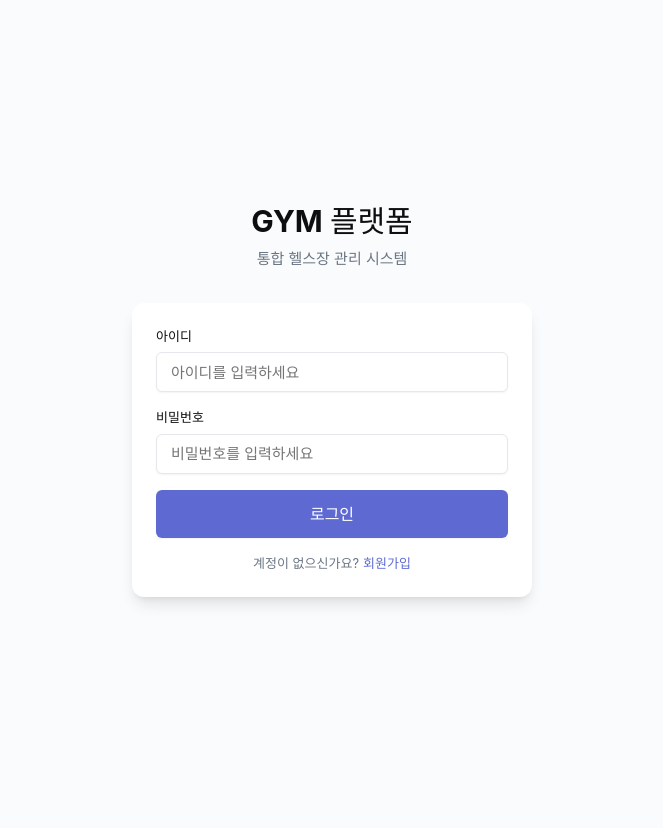
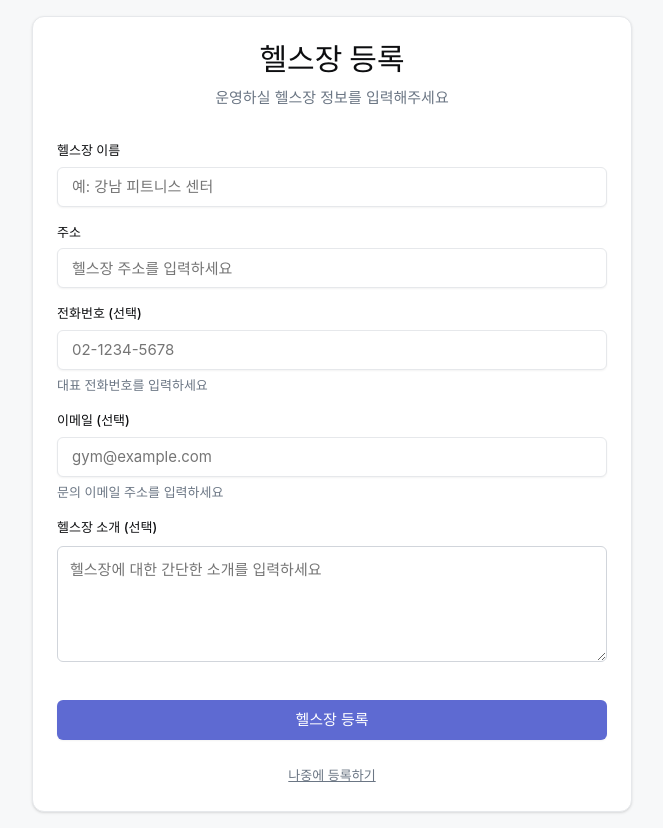
Before and after one commit to gym-menagement/front, a React (Vite) app: page /gym/register in a window 1280 px wide. Before the commit this address led to /login. Shown: the whole page, without its empty margins (308-971 px from the left). Before the commit the page ends 800 px from the top, so only its background shows below. Built offline with nearby package versions, Linux system fonts and the light colour scheme.

Commit message:
헬스장 등록 flow

```diff
--- a/src/App.tsx
+++ b/src/App.tsx
@@ -12,6 +12,7 @@ import MemberDashboard from './pages/member/MemberDashboard';
 
 // Gym Pages
 import GymList from './pages/gym/GymList';
+import GymRegisterPage from './pages/gym/GymRegisterPage';
 
 // Trainer Pages (to be created)
 // import TrainerDashboard from './pages/trainer/Dashboard';
@@ -65,6 +66,7 @@ function App() {
         {/* Public Routes */}
         <Route path="/login" element={<LoginPage />} />
         <Route path="/signup" element={<SignupPage />} />
+        <Route path="/gym/register" element={<GymRegisterPage />} />
         <Route path="/components" element={<ComponentsDemo />} />
 
         {/* Member Routes */}
--- a/src/pages/auth/SignupPage.tsx
+++ b/src/pages/auth/SignupPage.tsx
@@ -196,8 +196,16 @@ const SignupPage = () => {
 
       await User.insert(userData);
 
-      alert('회원가입이 완료되었습니다. 로그인해주세요.');
-      navigate('/login');
+      alert('회원가입이 완료되었습니다.');
+
+      // 헬스장 관리자인 경우 헬스장 등록 페이지로 이동
+      if (formData.role === User.role.GYM_ADMIN) {
+        alert('헬스장 관리자로 가입하셨습니다. 헬스장을 등록해주세요.');
+        navigate('/gym/register');
+      } else {
+        alert('로그인해주세요.');
+        navigate('/login');
+      }
     } catch (error) {
       console.error('Signup failed:', error);
       alert('회원가입에 실패했습니다. 다시 시도해주세요.');
--- /dev/null
+++ b/src/pages/gym/GymRegisterPage.tsx
@@ -0,0 +1,258 @@
+import { useState } from 'react';
+import { useNavigate } from 'react-router-dom';
+import { Button, Input, Card } from '../../components/ui';
+import { theme } from '../../theme';
+import { Gym } from '../../models';
+import type { CreateGymRequest } from '../../types/gym';
+
+const GymRegisterPage = () => {
+  const navigate = useNavigate();
+  const [loading, setLoading] = useState(false);
+  const [errors, setErrors] = useState<Record<string, string>>({});
+
+  const [formData, setFormData] = useState({
+    name: '',
+    address: '',
+    phone: '',
+    email: '',
+    description: '',
+  });
+
+  const handleChange = (field: string, value: string) => {
+    setFormData((prev) => ({
+      ...prev,
+      [field]: value,
+    }));
+
+    // Clear error when user starts typing
+    if (errors[field]) {
+      setErrors((prev) => {
+        const newErrors = { ...prev };
+        delete newErrors[field];
+        return newErrors;
+      });
+    }
+  };
+
+  const validateForm = (): boolean => {
+    const newErrors: Record<string, string> = {};
+
+    // 헬스장 이름 검증
+    if (!formData.name.trim()) {
+      newErrors.name = '헬스장 이름을 입력해주세요.';
+    } else if (formData.name.length < 2) {
+      newErrors.name = '헬스장 이름은 2자 이상이어야 합니다.';
+    }
+
+    // 주소 검증
+    if (!formData.address.trim()) {
+      newErrors.address = '주소를 입력해주세요.';
+    }
+
+    // 전화번호 검증 (선택)
+    if (formData.phone && !/^0\d{1,2}-\d{3,4}-\d{4}$/.test(formData.phone)) {
+      newErrors.phone = '올바른 전화번호 형식이 아닙니다. (예: 02-1234-5678)';
+    }
+
+    // 이메일 검증 (선택)
+    if (formData.email && !/^[^\s@]+@[^\s@]+\.[^\s@]+$/.test(formData.email)) {
+      newErrors.email = '올바른 이메일 형식이 아닙니다.';
+    }
+
+    setErrors(newErrors);
+    return Object.keys(newErrors).length === 0;
+  };
+
+  const handleSubmit = async (e: React.FormEvent) => {
+    e.preventDefault();
+
+    if (!validateForm()) {
+      return;
+    }
+
+    try {
+      setLoading(true);
+
+      // CreateGymRequest 생성
+      const gymData: CreateGymRequest = {
+        name: formData.name,
+        date: new Date().toISOString(),
+      };
+
+      await Gym.insert(gymData);
+
+      alert('헬스장 등록이 완료되었습니다.');
+      navigate('/admin/dashboard');
+    } catch (error) {
+      console.error('Gym registration failed:', error);
+      alert('헬스장 등록에 실패했습니다. 다시 시도해주세요.');
+    } finally {
+      setLoading(false);
+    }
+  };
+
+  return (
+    <div
+      style={{
+        minHeight: '100vh',
+        display: 'flex',
+        alignItems: 'center',
+        justifyContent: 'center',
+        backgroundColor: theme.colors.background.secondary,
+        padding: theme.spacing[4],
+      }}
+    >
+      <Card
+        style={{
+          width: '100%',
+          maxWidth: '600px',
+        }}
+      >
+        {/* Header */}
+        <div style={{ textAlign: 'center', marginBottom: theme.spacing[8] }}>
+          <h1
+            style={{
+              fontSize: theme.typography.fontSize['3xl'],
+              fontWeight: theme.typography.fontWeight.bold,
+              color: theme.colors.text.primary,
+              marginBottom: theme.spacing[2],
+            }}
+          >
+            헬스장 등록
+          </h1>
+          <p
+            style={{
+              fontSize: theme.typography.fontSize.base,
+              color: theme.colors.text.secondary,
+            }}
+          >
+            운영하실 헬스장 정보를 입력해주세요
+          </p>
+        </div>
+
+        {/* Form */}
+        <form onSubmit={handleSubmit}>
+          <div
+            style={{
+              display: 'flex',
+              flexDirection: 'column',
+              gap: theme.spacing[4],
+            }}
+          >
+            {/* 헬스장 이름 */}
+            <Input
+              label="헬스장 이름"
+              type="text"
+              placeholder="예: 강남 피트니스 센터"
+              value={formData.name}
+              onChange={(e) => handleChange('name', e.target.value)}
+              error={errors.name}
+              fullWidth
+              required
+            />
+
+            {/* 주소 */}
+            <Input
+              label="주소"
+              type="text"
+              placeholder="헬스장 주소를 입력하세요"
+              value={formData.address}
+              onChange={(e) => handleChange('address', e.target.value)}
+              error={errors.address}
+              fullWidth
+              required
+            />
+
+            {/* 전화번호 */}
+            <Input
+              label="전화번호 (선택)"
+              type="tel"
+              placeholder="02-1234-5678"
+              value={formData.phone}
+              onChange={(e) => handleChange('phone', e.target.value)}
+              error={errors.phone}
+              helperText="대표 전화번호를 입력하세요"
+              fullWidth
+            />
+
+            {/* 이메일 */}
+            <Input
+              label="이메일 (선택)"
+              type="email"
+              placeholder="gym@example.com"
+              value={formData.email}
+              onChange={(e) => handleChange('email', e.target.value)}
+              error={errors.email}
+              helperText="문의 이메일 주소를 입력하세요"
+              fullWidth
+            />
+
+            {/* 설명 */}
+            <div>
+              <label
+                style={{
+                  display: 'block',
+                  fontSize: theme.typography.fontSize.sm,
+                  fontWeight: theme.typography.fontWeight.medium,
+                  color: theme.colors.text.primary,
+                  marginBottom: theme.spacing[2],
+                }}
+              >
+                헬스장 소개 (선택)
+              </label>
+              <textarea
+                placeholder="헬스장에 대한 간단한 소개를 입력하세요"
+                value={formData.description}
+                onChange={(e) => handleChange('description', e.target.value)}
+                rows={4}
+                style={{
+                  width: '100%',
+                  padding: theme.spacing[3],
+                  fontSize: theme.typography.fontSize.base,
+                  color: theme.colors.text.primary,
+                  backgroundColor: theme.colors.background.primary,
+                  border: `1px solid ${theme.colors.border.medium}`,
+                  borderRadius: theme.borderRadius.md,
+                  outline: 'none',
+                  resize: 'vertical',
+                  fontFamily: 'inherit',
+                }}
+              />
+            </div>
+
+            {/* 등록 버튼 */}
+            <Button
+              type="submit"
+              variant="primary"
+              fullWidth
+              loading={loading}
+              style={{ marginTop: theme.spacing[4] }}
+            >
+              헬스장 등록
+            </Button>
+
+            {/* 나중에 등록 링크 */}
+            <div style={{ textAlign: 'center', marginTop: theme.spacing[2] }}>
+              <button
+                type="button"
+                onClick={() => navigate('/admin/dashboard')}
+                style={{
+                  fontSize: theme.typography.fontSize.sm,
+                  color: theme.colors.text.secondary,
+                  background: 'none',
+                  border: 'none',
+                  cursor: 'pointer',
+                  textDecoration: 'underline',
+                }}
+              >
+                나중에 등록하기
+              </button>
+            </div>
+          </div>
+        </form>
+      </Card>
+    </div>
+  );
+};
+
+export default GymRegisterPage;
```
